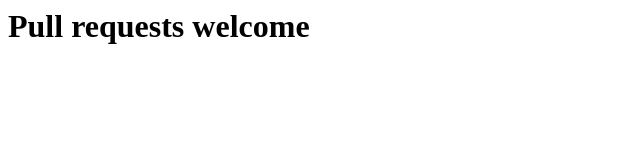
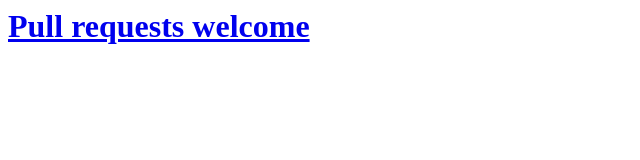
Before and after one commit to SOMDUG/somdug.github.io, a plain HTML site: page index.html in a window 1280 px wide. Shown: the whole page, without its empty margins (0-640 px from the left). Drawn offline with Linux system fonts and the light colour scheme.

Commit message:
Added link to GitHub repo

```diff
--- a/index.html
+++ b/index.html
@@ -1 +1 @@
-<h1>Pull requests welcome</h1>
+<h1><a href="https://github.com/SOMDUG/somdug.github.io">Pull requests welcome</a></h1>
```
